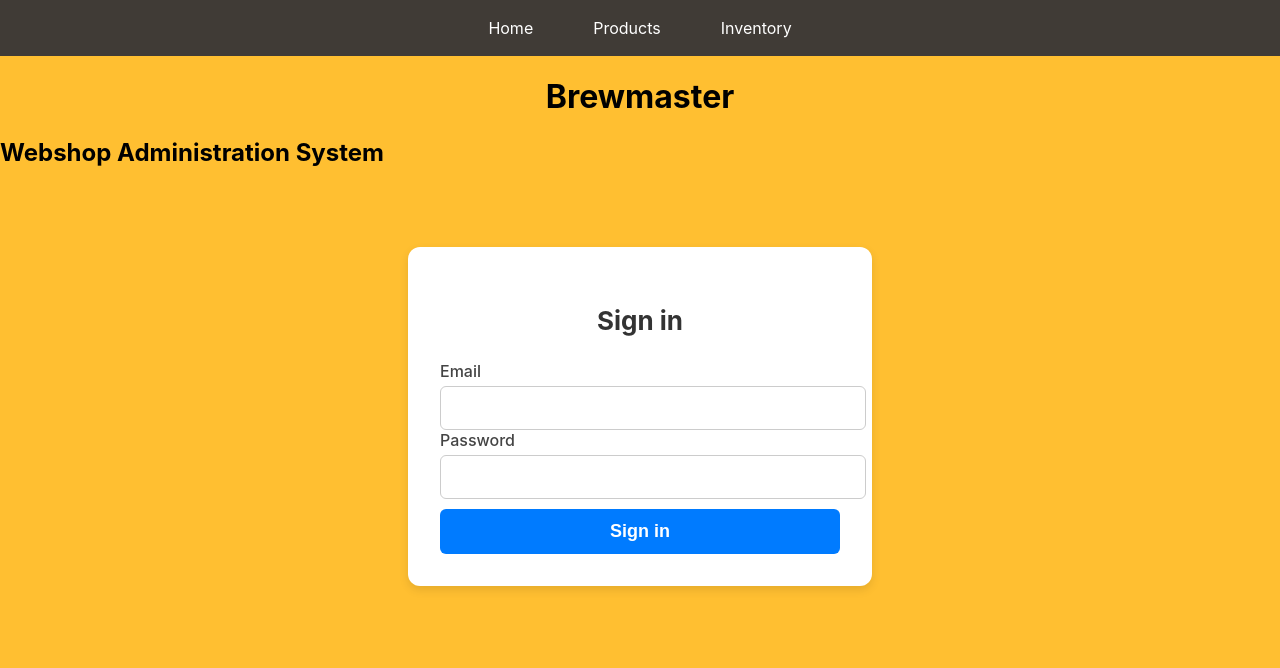
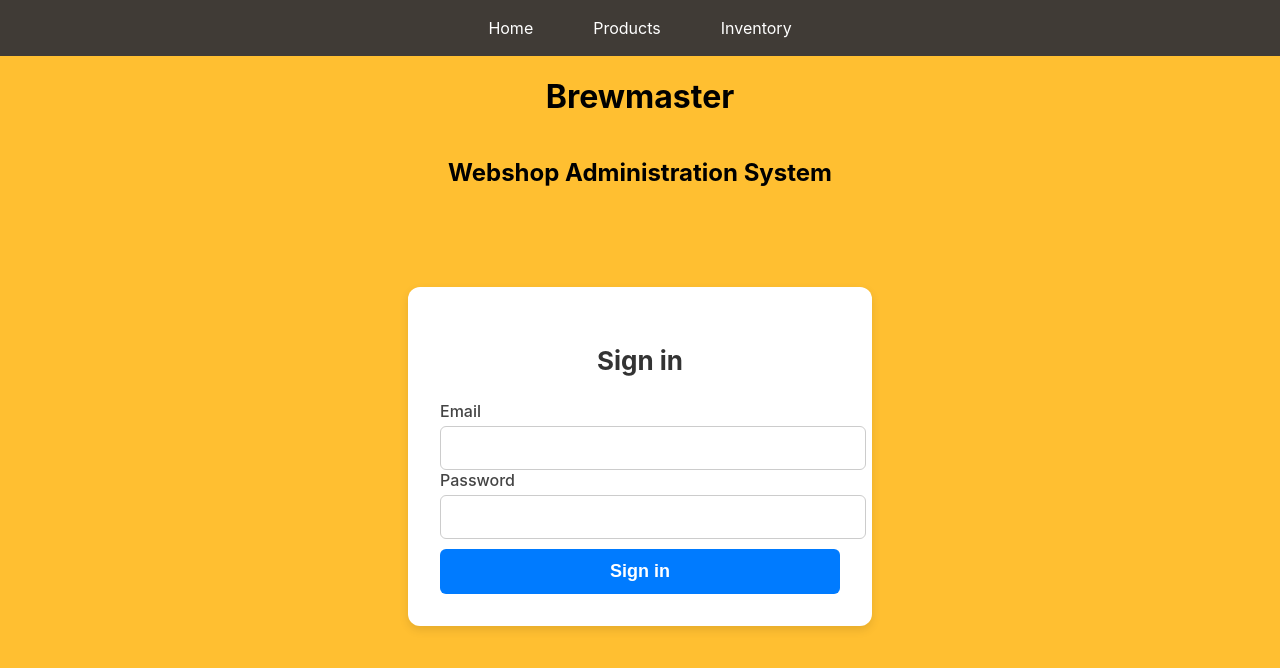
Before and after one commit to CNA-25/admin-frontend, a React (Create React App) app: page /login in a window 1280 px wide. Shown: the top 668 px of the page. Built offline with nearby package versions, Linux system fonts and the light colour scheme.

Commit message:
Fix title styling

```diff
--- a/src/pages/Login.jsx
+++ b/src/pages/Login.jsx
@@ -1,6 +1,7 @@
 // Admin Frontend login page
 import React from "react";
 import LoginForm from "../components/page-specific/LoginForm";
+import "../style/LoginPage.css";
 
 const Login = () => {
 
--- /dev/null
+++ b/src/style/LoginPage.css
@@ -0,0 +1,10 @@
+
+/* Title container */
+
+#title-container {
+    display: flex;
+    flex-direction: column;
+    justify-content: center;
+    align-items: center;
+    text-align: center;
+}
```
